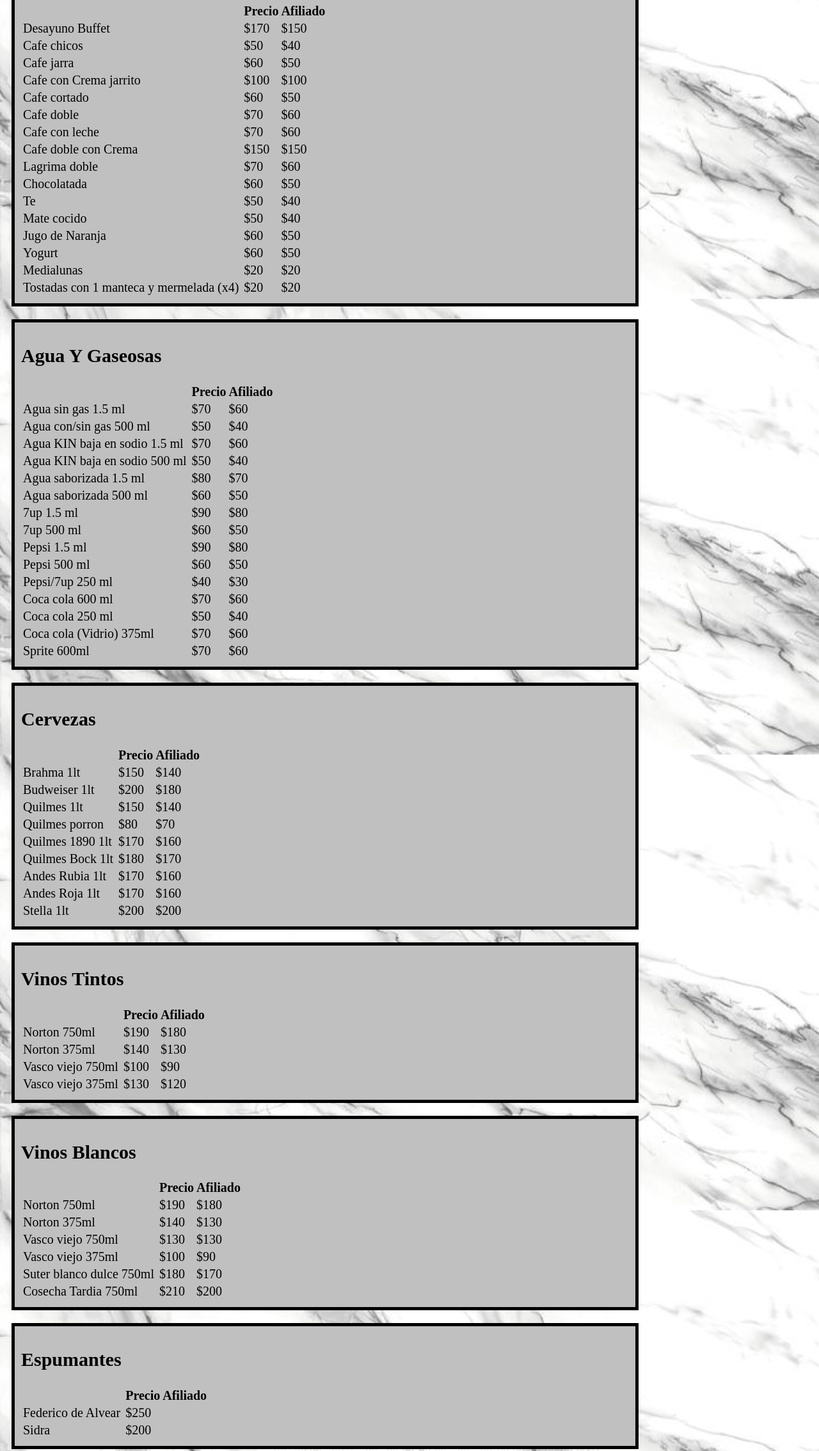
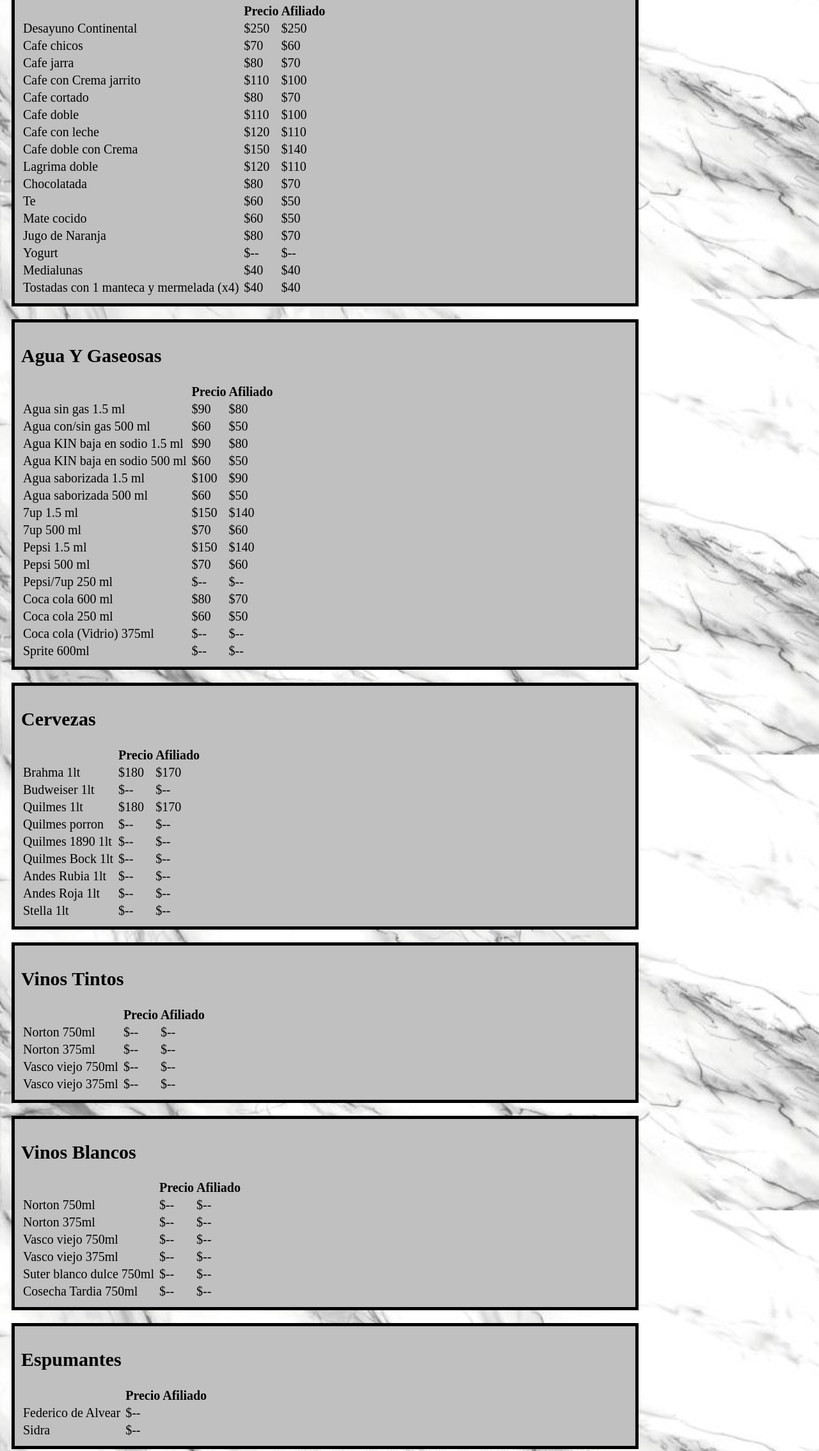
Before and after one commit to Hotel30deOctubre/lista-bar, a plain HTML site: page index.html in a window 1280 px wide. Shown: the part 245-2513 px from the top of the page at 64% size. Drawn offline with Linux system fonts and the light colour scheme.

Commit message:
Add files via upload

```diff
--- a/index.html
+++ b/index.html
@@ -18,100 +18,100 @@
                         <td><b>Afiliado</b></td>
                   </tr>
                   <tr>
-                        <td>Desayuno Buffet</td>
+                        <td>Desayuno Continental</td>
                         <td></td>
-                        <td>$170</td>
-                        <td>$150</td>
+                        <td>$250</td>
+                        <td>$250</td>
                   </tr>
                   <tr>
                         <td>Cafe chicos</td>
                         <td></td>
-                        <td>$50</td>
-                        <td>$40</td>
+                        <td>$70</td>
+                        <td>$60</td>
                   </tr>
                   <tr>
                         <td>Cafe jarra</td>
+                        <td></td>
+                        <td>$80</td>
+                        <td>$70</td>
+                  </tr>
+                  <tr>
+                        <td>Cafe con Crema jarrito</td>
+                        <td></td>
+                        <td>$110</td>
+                        <td>$100</td>
+                  </tr>
+                  <tr>
+                        <td>Cafe cortado</td>
+                        <td></td>
+                        <td>$80</td>
+                        <td>$70</td>
+                  </tr>
+                  <tr>
+                        <td>Cafe doble</td>
+                        <td></td>
+                        <td>$110</td>
+                        <td>$100</td>
+                  </tr>
+                  <tr>
+                        <td>Cafe con leche</td>
+                        <td></td>
+                        <td>$120</td>
+                        <td>$110</td>
+                  </tr>
+                  <tr>
+                        <td>Cafe doble con Crema</td>
+                        <td></td>
+                        <td>$150</td>
+                        <td>$140</td>
+                  </tr>
+                  <tr>
+                        <td>Lagrima doble</td>
+                        <td></td>
+                        <td>$120</td>
+                        <td>$110</td>
+                  </tr>
+                  <tr>
+                        <td>Chocolatada</td>
+                        <td></td>
+                        <td>$80</td>
+                        <td>$70</td>
+                  </tr>
+                  <tr>
+                        <td>Te</td>
                         <td></td>
                         <td>$60</td>
                         <td>$50</td>
                   </tr>
                   <tr>
-                        <td>Cafe con Crema jarrito</td>
-                        <td></td>
-                        <td>$100</td>
-                        <td>$100</td>
-                  </tr>
-                  <tr>
-                        <td>Cafe cortado</td>
+                        <td>Mate cocido</td>
                         <td></td>
                         <td>$60</td>
                         <td>$50</td>
                   </tr>
                   <tr>
-                        <td>Cafe doble</td>
-                        <td></td>
-                        <td>$70</td>
-                        <td>$60</td>
-                  </tr>
-                  <tr>
-                        <td>Cafe con leche</td>
-                        <td></td>
-                        <td>$70</td>
-                        <td>$60</td>
-                  </tr>
-                  <tr>
-                        <td>Cafe doble con Crema</td>
-                        <td></td>
-                        <td>$150</td>
-                        <td>$150</td>
-                  </tr>
-                  <tr>
-                        <td>Lagrima doble</td>
-                        <td></td>
-                        <td>$70</td>
-                        <td>$60</td>
-                  </tr>
-                  <tr>
-                        <td>Chocolatada</td>
-                        <td></td>
-                        <td>$60</td>
-                        <td>$50</td>
-                  </tr>
-                  <tr>
-                        <td>Te</td>
-                        <td></td>
-                        <td>$50</td>
-                        <td>$40</td>
-                  </tr>
-                  <tr>
-                        <td>Mate cocido</td>
-                        <td></td>
-                        <td>$50</td>
-                        <td>$40</td>
-                  </tr>
-                  <tr>
                         <td>Jugo de Naranja</td>
                         <td></td>
-                        <td>$60</td>
-                        <td>$50</td>
+                        <td>$80</td>
+                        <td>$70</td>
                   </tr>
                   <tr>
                         <td>Yogurt</td>
                         <td></td>
-                        <td>$60</td>
-                        <td>$50</td>
+                        <td>$--</td>
+                        <td>$--</td>
                   </tr>
                   <tr>
                         <td>Medialunas</td>
                         <td></td>
-                        <td>$20</td>
-                        <td>$20</td>
+                        <td>$40</td>
+                        <td>$40</td>
                   </tr>
                   <tr>
                         <td>Tostadas con 1 manteca y mermelada (x4)</td>
                         <td></td>
-                        <td>$20</td>
-                        <td>$20</td>
+                        <td>$40</td>
+                        <td>$40</td>
                   </tr>
             </table>
       </div>
@@ -128,32 +128,32 @@
                   <tr>
                         <td>Agua sin gas 1.5 ml</td>
                         <td></td>
-                        <td>$70</td>
-                        <td>$60</td>
+                        <td>$90</td>
+                        <td>$80</td>
                   </tr>
                   <tr>
                         <td>Agua con/sin gas 500 ml</td>
                         <td></td>
+                        <td>$60</td>
                         <td>$50</td>
-                        <td>$40</td>
                   </tr>
                   <tr>
                         <td>Agua KIN baja en sodio 1.5 ml</td>
                         <td></td>
-                        <td>$70</td>
-                        <td>$60</td>
+                        <td>$90</td>
+                        <td>$80</td>
                   </tr>
                   <tr>
                         <td>Agua KIN baja en sodio 500 ml</td>
                         <td></td>
+                        <td>$60</td>
                         <td>$50</td>
-                        <td>$40</td>
                   </tr>
                   <tr>
                         <td>Agua saborizada 1.5 ml</td>
                         <td></td>
-                        <td>$80</td>
-                        <td>$70</td>
+                        <td>$100</td>
+                        <td>$90</td>
                   </tr>
                   <tr>
                         <td>Agua saborizada 500 ml</td>
@@ -164,56 +164,56 @@
                   <tr>
                         <td>7up 1.5 ml</td>
                         <td></td>
-                        <td>$90</td>
-                        <td>$80</td>
+                        <td>$150</td>
+                        <td>$140</td>
                   </tr>
                   <tr>
                         <td>7up 500 ml</td>
+                        <td></td>
+                        <td>$70</td>
+                        <td>$60</td>
+                  </tr>
+                  <tr>
+                        <td>Pepsi 1.5 ml</td>
+                        <td></td>
+                        <td>$150</td>
+                        <td>$140</td>
+                  </tr>
+                  <tr>
+                        <td>Pepsi 500 ml</td>
+                        <td></td>
+                        <td>$70</td>
+                        <td>$60</td>
+                  </tr>
+                  <tr>
+                        <td>Pepsi/7up 250 ml</td>
+                        <td></td>
+                        <td>$--</td>
+                        <td>$--</td>
+                  </tr>
+                  <tr>
+                        <td>Coca cola 600 ml</td>
+                        <td></td>
+                        <td>$80</td>
+                        <td>$70</td>
+                  </tr>
+                  <tr>
+                        <td>Coca cola 250 ml</td>
                         <td></td>
                         <td>$60</td>
                         <td>$50</td>
                   </tr>
                   <tr>
-                        <td>Pepsi 1.5 ml</td>
-                        <td></td>
-                        <td>$90</td>
-                        <td>$80</td>
-                  </tr>
-                  <tr>
-                        <td>Pepsi 500 ml</td>
-                        <td></td>
-                        <td>$60</td>
-                        <td>$50</td>
-                  </tr>
-                  <tr>
-                        <td>Pepsi/7up 250 ml</td>
-                        <td></td>
-                        <td>$40</td>
-                        <td>$30</td>
-                  </tr>
-                  <tr>
-                        <td>Coca cola 600 ml</td>
-                        <td></td>
-                        <td>$70</td>
-                        <td>$60</td>
-                  </tr>
-                  <tr>
-                        <td>Coca cola 250 ml</td>
-                        <td></td>
-                        <td>$50</td>
-                        <td>$40</td>
-                  </tr>
-                  <tr>
                         <td>Coca cola (Vidrio) 375ml </td>
                         <td></td>
-                        <td>$70</td>
-                        <td>$60</td>
+                        <td>$--</td>
+                        <td>$--</td>
                   </tr>
                   <tr>
                         <td>Sprite 600ml</td>
                         <td></td>
-                        <td>$70</td>
-                        <td>$60</td>
+                        <td>$--</td>
+                        <td>$--</td>
                   </tr>
             </table>
             </div>
@@ -230,56 +230,56 @@
                   <tr>
                         <td>Brahma 1lt</td>
                         <td></td>
-                        <td>$150</td>
-                        <td>$140</td>
+                        <td>$180</td>
+                        <td>$170</td>
                   </tr>
                   <tr>
                         <td>Budweiser 1lt</td>
                         <td></td>
-                        <td>$200</td>
-                        <td>$180</td>
+                        <td>$--</td>
+                        <td>$--</td>
                   </tr>
                   <tr>
                         <td>Quilmes 1lt</td>
-                        <td></td>
-                        <td>$150</td>
-                        <td>$140</td>
-                  </tr>
-                  <tr>
-                        <td>Quilmes porron</td>
-                        <td></td>
-                        <td>$80</td>
-                        <td>$70</td>
-                  </tr>
-                  <tr>
-                        <td>Quilmes 1890 1lt</td>
-                        <td></td>
-                        <td>$170</td>
-                        <td>$160</td>
-                  </tr>
-                  <tr>
-                        <td>Quilmes Bock 1lt</td>
                         <td></td>
                         <td>$180</td>
                         <td>$170</td>
                   </tr>
                   <tr>
+                        <td>Quilmes porron</td>
+                        <td></td>
+                        <td>$--</td>
+                        <td>$--</td>
+                  </tr>
+                  <tr>
+                        <td>Quilmes 1890 1lt</td>
+                        <td></td>
+                        <td>$--</td>
+                        <td>$--</td>
+                  </tr>
+                  <tr>
+                        <td>Quilmes Bock 1lt</td>
+                        <td></td>
+                        <td>$--</td>
+                        <td>$--</td>
+                  </tr>
+                  <tr>
                         <td>Andes Rubia 1lt</td>
                         <td></td>
-                        <td>$170</td>
-                        <td>$160</td>
+                        <td>$--</td>
+                        <td>$--</td>
                   </tr>
                   <tr>
                         <td>Andes Roja 1lt</td>
                         <td></td>
-                        <td>$170</td>
-                        <td>$160</td>
+                        <td>$--</td>
+                        <td>$--</td>
                   </tr>
                   <tr>
                         <td>Stella 1lt</td>
                         <td></td>
-                        <td>$200</td>
-                        <td>$200</td>
+                        <td>$--</td>
+                        <td>$--</td>
                   </tr>
             </table>
             </div>
@@ -296,26 +296,26 @@
                   <tr>
                         <td>Norton 750ml</td>
                         <td></td>
-                        <td>$190</td>
-                        <td>$180</td>
+                        <td>$--</td>
+                        <td>$--</td>
                   </tr>
                   <tr>
                         <td>Norton 375ml</td>
                         <td></td>
-                        <td>$140</td>
-                        <td>$130</td>
+                        <td>$--</td>
+                        <td>$--</td>
                   </tr>
                   <tr>
                         <td>Vasco viejo 750ml</td>
                         <td></td>
-                        <td>$100</td>
-                        <td>$90</td>
+                        <td>$--</td>
+                        <td>$--</td>
                   </tr>
                   <tr>
                         <td>Vasco viejo 375ml</td>
                         <td></td>
-                        <td>$130</td>
-                        <td>$120</td>
+                        <td>$--</td>
+                        <td>$--</td>
                   </tr>
             </table>
             </div>
@@ -332,38 +332,38 @@
                   <tr>
                         <td>Norton 750ml</td>
                         <td></td>
-                        <td>$190</td>
-                        <td>$180</td>
+                        <td>$--</td>
+                        <td>$--</td>
                   </tr>
                   <tr>
                         <td>Norton 375ml</td>
                         <td></td>
-                        <td>$140</td>
-                        <td>$130</td>
+                        <td>$--</td>
+                        <td>$--</td>
                   </tr>
                   <tr>
                         <td>Vasco viejo 750ml</td>
                         <td></td>
-                        <td>$130</td>
-                        <td>$130</td>
+                        <td>$--</td>
+                        <td>$--</td>
                   </tr>
                   <tr>
                         <td>Vasco viejo 375ml</td>
                         <td></td>
-                        <td>$100</td>
-                        <td>$90</td>
+                        <td>$--</td>
+                        <td>$--</td>
                   </tr>
                   <tr>
                         <td>Suter blanco dulce 750ml</td>
                         <td></td>
-                        <td>$180</td>
-                        <td>$170</td>
+                        <td>$--</td>
+                        <td>$--</td>
                   </tr>
                   <tr>
                         <td>Cosecha Tardia 750ml</td>
                         <td></td>
-                        <td>$210</td>
-                        <td>$200</td>
+                        <td>$--</td>
+                        <td>$--</td>
                   </tr>
             </table>
             </div>
@@ -380,12 +380,12 @@
                   <tr>
                         <td>Federico de Alvear</td>
                         <td></td>
-                        <td>$250</td>
+                        <td>$--</td>
                   </tr>
                   <tr>
                         <td>Sidra</td>
                         <td></td>
-                        <td>$200</td>
+                        <td>$--</td>
                   </tr>
             </table>
             </div>
@@ -402,56 +402,56 @@
                   <tr>
                         <td>Fernet</td>
                         <td></td>
-                        <td>$70</td>
-                        <td>$60</td>
+                        <td>$100</td>
+                        <td>$90</td>
                   </tr>
                   <tr>
                         <td>Fernet con Coca</td>
+                        <td></td>
+                        <td>$160</td>
+                        <td>$150</td>
+                  </tr>
+                  <tr>
+                        <td>Campari con naranja</td>
+                        <td></td>
+                        <td>$160</td>
+                        <td>$150</td>
+                  </tr>
+                  <tr>
+                        <td>Gancia con Sprite</td>
+                        <td></td>
+                        <td>$160</td>
+                        <td>$150</td>
+                  </tr>
+                  <tr>
+                        <td>Whisky</td>
                         <td></td>
                         <td>$120</td>
                         <td>$110</td>
                   </tr>
                   <tr>
-                        <td>Campari con naranja</td>
-                        <td></td>
-                        <td>$120</td>
-                        <td>$110</td>
-                  </tr>
-                  <tr>
-                        <td>Gancia con Sprite</td>
-                        <td></td>
-                        <td>$120</td>
-                        <td>$110</td>
-                  </tr>
-                  <tr>
-                        <td>Whisky</td>
-                        <td></td>
-                        <td>$80</td>
-                        <td>$70</td>
-                  </tr>
-                  <tr>
                         <td>Whisky JB</td>
                         <td></td>
-                        <td>$120</td>
-                        <td>$120</td>
+                        <td>$200</td>
+                        <td>$190</td>
                   </tr>
                   <tr>
                         <td>Speed</td>
                         <td></td>
-                        <td>$70</td>
-                        <td>$60</td>
+                        <td>$--</td>
+                        <td>$--</td>
                   </tr>
                   <tr>
                         <td>Coñac</td>
                         <td></td>
-                        <td>$70</td>
-                        <td>$60</td>
+                        <td>$100</td>
+                        <td>$90</td>
                   </tr>
                   <tr>
                         <td>Licor dulce de Leche/chocolate</td>
                         <td></td>
-                        <td>$50</td>
-                        <td>$40</td>
+                        <td>$80</td>
+                        <td>$70</td>
                   </tr>
             </table>
             </div>
@@ -468,8 +468,14 @@
                   <tr>
                         <td>Alcohol en gel</td>
                         <td></td>
-                        <td>$5.000.000 australes</td>
-                        <td>$4.000.000 australes</td>
+                        <td>$120</td>
+                        <td>$120</td>
+                  </tr>
+                  <tr>
+                        <td>Recarga Alcohol en gel</td>
+                        <td></td>
+                        <td>$100</td>
+                        <td>$100</td>
                   </tr>
             </table>
             </div>
```
